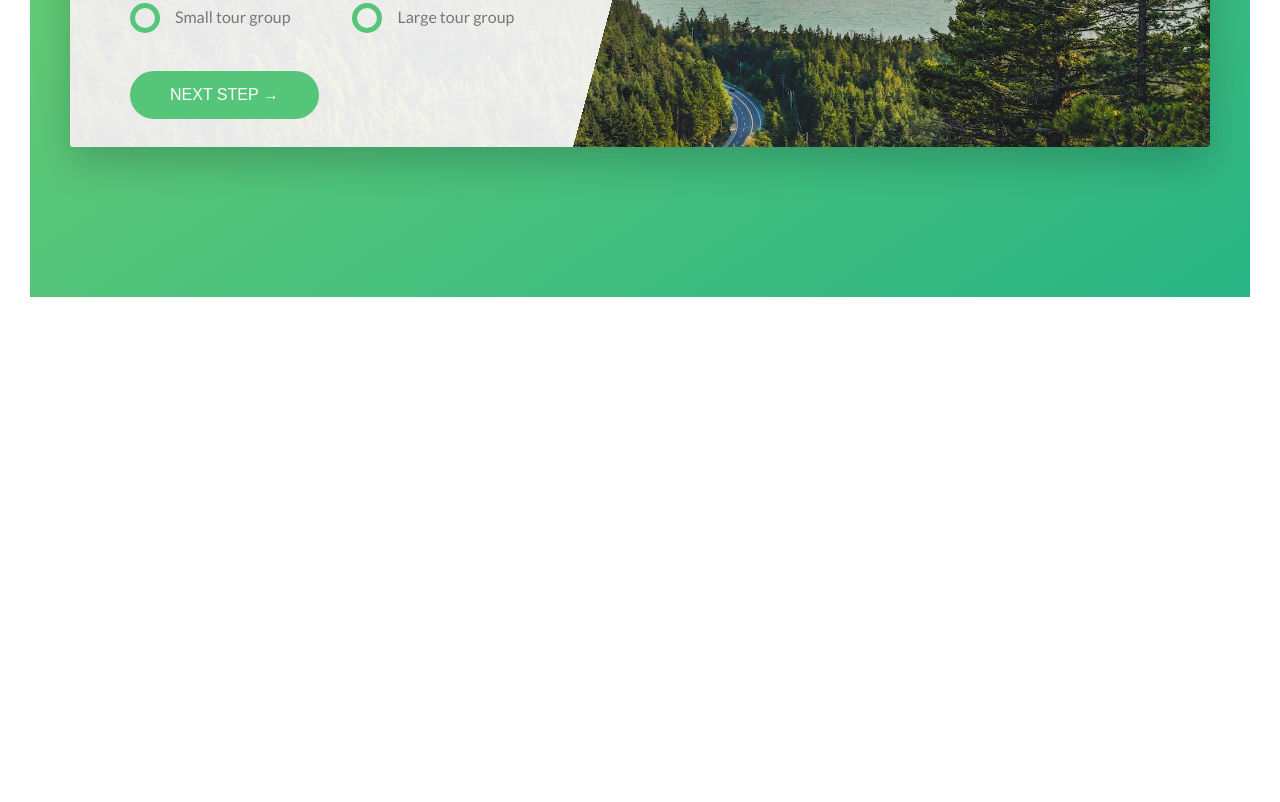
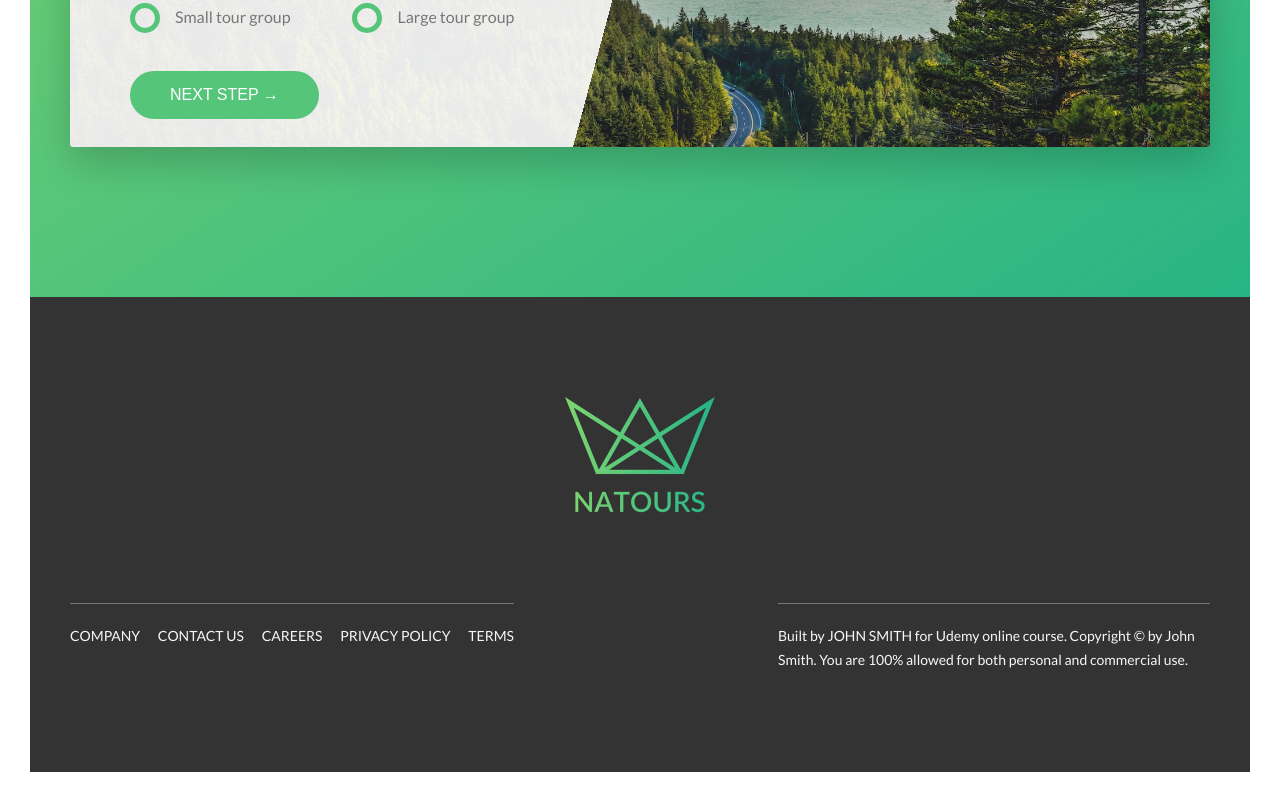
Before and after one commit to alangenfelds/css-natours, a website: page index.html in a window 1280 px wide. Shown: the part 5159-5961 px from the top of the page. Before the commit the page ends 5486 px from the top, so only its background shows below. Drawn offline with Linux system fonts and the light colour scheme.

Commit message:
footer section completed

```diff
--- a/index.html
+++ b/index.html
@@ -385,6 +385,42 @@
       </section>
     </main>
 
+    <footer class="footer">
+      <div class="footer__logo-box">
+        <img src="img/logo-green-2x.png" alt="Full logo" class="footer__logo" />
+      </div>
+      <div class="row">
+        <div class="col-1-of-2">
+          <div class="footer__navigation">
+            <ul class="footer__list">
+              <li class="footer__item">
+                <a href="#" class="footer__link">Company</a>
+              </li>
+              <li class="footer__item">
+                <a href="#" class="footer__link">Contact us</a>
+              </li>
+              <li class="footer__item">
+                <a href="#" class="footer__link">Careers</a>
+              </li>
+              <li class="footer__item">
+                <a href="#" class="footer__link">Privacy policy</a>
+              </li>
+              <li class="footer__item">
+                <a href="#" class="footer__link">Terms</a>
+              </li>
+            </ul>
+          </div>
+        </div>
+        <div class="col-1-of-2">
+          <p class="footer__copyright">
+            Built by <a href="#" class="footer__link">John Smith</a> for Udemy
+            online course. Copyright &copy; by John Smith. You are 100% allowed
+            for both personal and commercial use.
+          </p>
+        </div>
+      </div>
+    </footer>
+
     <!-- <section class="grid-test">
       <div class="row">
         <div class="col-1-of-2">Col 1 of 2</div>
--- a/sass/abstracts/_variables.scss
+++ b/sass/abstracts/_variables.scss
@@ -14,6 +14,7 @@ $color-grey-light-2: #eee;
 
 $color-grey-dark: #777;
 $color-grey-dark-2: #999;
+$color-grey-dark-3: #333;
 $color-white: #fff;
 $color-black: #000;
 
--- /dev/null
+++ b/sass/layout/_footer.scss
@@ -0,0 +1,61 @@
+.footer {
+  background-color: $color-grey-dark-3;
+  padding: 10rem 0;
+  font-size: 1.4rem;
+
+  &__logo-box {
+    text-align: center;
+    margin-bottom: 8rem;
+  }
+
+  &__logo {
+    width: 15rem;
+    height: auto;
+  }
+
+  &__navigation {
+    border-top: 1px solid $color-grey-dark;
+    padding-top: 2rem;
+    display: inline-block;
+  }
+
+  &__list {
+    list-style: none;
+  }
+
+  &__item {
+    display: inline-block;
+
+    &:not(:last-child) {
+      margin-right: 1.5rem;
+    }
+  }
+
+  &__link {
+    transition: all 0.2s;
+    &:link,
+    &:visited {
+      background-color: $color-grey-dark-3;
+      color: $color-grey-light-1;
+      text-decoration: none;
+      text-transform: uppercase;
+      display: inline-block;
+    }
+
+    &:hover,
+    &:active {
+      color: $color-primary;
+      box-shadow: 0 1rem 2rem rgba($color-black, 0.4);
+      transform: rotate(5deg) scale(1.3);
+    }
+  }
+
+  &__copyright {
+    color: $color-grey-light-1;
+    border-top: 1px solid $color-grey-dark;
+    padding-top: 2rem;
+    display: inline-block;
+    width: 80%;
+    float: right;
+  }
+}
--- a/sass/main.scss
+++ b/sass/main.scss
@@ -16,6 +16,7 @@
 @import "components/form";
 
 @import "layout/header";
+@import "layout/footer";
 
 @import "pages/home";
 
```
Also changed, not shown: css/style.css.
